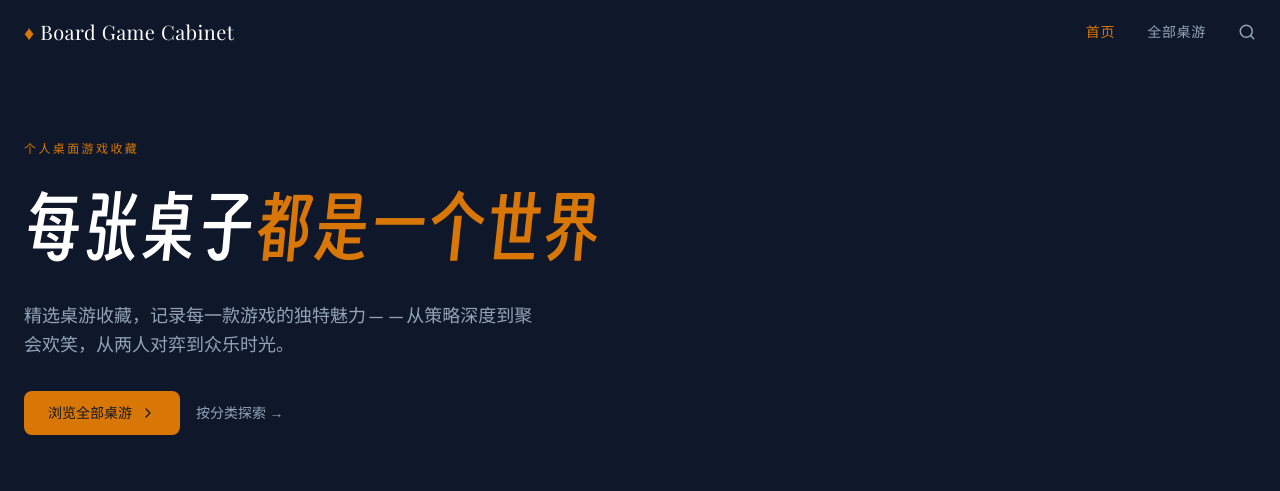
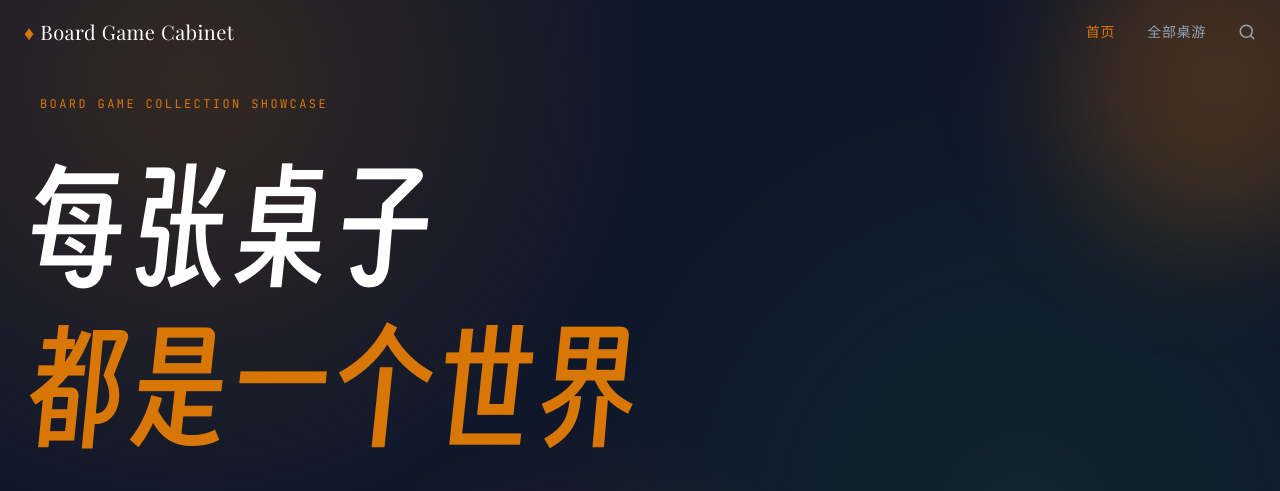
Before and after one commit to lyshellou/board-game-cabinet, a React (Vite) app in the folder client/: page / in a window 1280 px wide. Shown: the top 491 px of the page. Built offline with nearby package versions, Linux system fonts and the light colour scheme; no server answers; a web font is replaced by a local one.

Commit message:
background detail

```diff
--- a/client/index.html
+++ b/client/index.html
@@ -8,7 +8,7 @@
     <link rel="preconnect" href="https://fonts.gstatic.com" crossorigin />
     <link href="https://fonts.googleapis.com/css2?family=JetBrains+Mono:wght@400;500&family=Playfair+Display:ital,wght@0,400;0,500;0,600;0,700;1,400&family=Public+Sans:wght@300;400;500;600;700&display=swap" rel="stylesheet" />
   </head>
-  <body class="bg-bg text-white font-body antialiased">
+  <body class="text-white font-body antialiased">
     <div id="root"></div>
     <script type="module" src="/src/main.tsx"></script>
   </body>
--- a/client/src/pages/HomePage.tsx
+++ b/client/src/pages/HomePage.tsx
@@ -4,11 +4,11 @@ import GameCard from '../components/game/GameCard';
 import { ChevronRight } from 'lucide-react';
 
 const categories = [
-  { name: '策略', desc: '深度思考与资源规划', count: '—' },
-  { name: '聚会', desc: '社交互动与欢乐', count: '—' },
-  { name: '合作', desc: '并肩作战的乐趣', count: '—' },
-  { name: '抽象', desc: '极简规则，无限深度', count: '—' },
-  { name: '角色扮演', desc: '沉浸叙事冒险', count: '—' },
+  { name: '策略', desc: '深度思考与资源规划', count: '...' },
+  { name: '聚会', desc: '社交互动与欢乐', count: '...' },
+  { name: '合作', desc: '并肩作战的乐趣', count: '...' },
+  { name: '抽象', desc: '极简规则，无限深度', count: '...' },
+  { name: '角色扮演', desc: '沉浸叙事冒险', count: '...' },
 ];
 
 export default function HomePage() {
@@ -27,13 +27,12 @@ export default function HomePage() {
 
         <div className="max-w-page mx-auto w-full">
           <div className="max-w-2xl">
-            <p className="font-mono text-xs text-accent tracking-[0.2em] uppercase mb-8">
-              个人桌面游戏收藏
+            <p className="font-mono text-xs text-accent tracking-[0.2em] uppercase mb-8 ml-4">
+              Board Game Collection Showcase
             </p>
-            <h1 className="font-heading text-5xl sm:text-6xl lg:text-7xl leading-[1.0] text-white mb-10">
-              每张桌子
-              {/* <br /> */}
-              <span className="text-accent">都是一个世界</span>
+            <h1 className="font-heading text-7xl sm:text-8xl lg:text-9xl leading-[1.0] text-white mb-10">
+              <div className="leading-tight">每张桌子</div>
+              <div className="mt-4 text-accent">都是一个世界</div>
             </h1>
             <p className="text-muted text-lg leading-relaxed max-w-lg mb-8">
               精选桌游收藏，记录每一款游戏的独特魅力——从策略深度到聚会欢笑，从两人对弈到众乐时光。
--- a/client/src/styles/index.css
+++ b/client/src/styles/index.css
@@ -18,6 +18,44 @@
   body {
     -webkit-font-smoothing: antialiased;
     -moz-osx-font-smoothing: grayscale;
+    background:
+      radial-gradient(circle at 15% 10%, rgba(217, 119, 6, 0.18), transparent 35%),
+      radial-gradient(circle at 80% 65%, rgba(21, 128, 61, 0.14), transparent 40%),
+      radial-gradient(circle at 45% 90%, rgba(217, 119, 6, 0.10), transparent 30%),
+      #0F172A;
+    background-attachment: fixed;
+  }
+
+  body::before,
+  body::after {
+    content: "";
+    position: fixed;
+    border-radius: 50%;
+    pointer-events: none;
+    z-index: 0;
+  }
+
+  body::before {
+    width: 320px;
+    height: 320px;
+    top: -80px;
+    right: -100px;
+    background: rgba(217, 119, 6, 0.25);
+    filter: blur(60px);
+  }
+
+  body::after {
+    width: 220px;
+    height: 220px;
+    bottom: -50px;
+    left: -50px;
+    background: rgba(21, 128, 61, 0.16);
+    filter: blur(50px);
+  }
+
+  #root {
+    position: relative;
+    z-index: 1;
   }
 
   ::selection {
```
